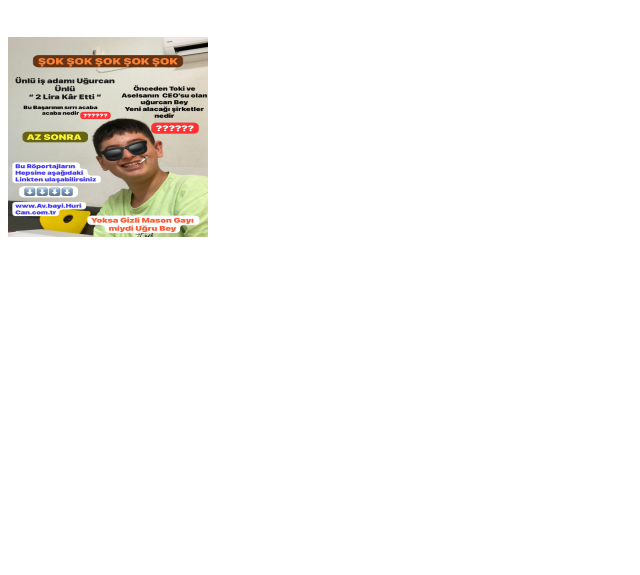
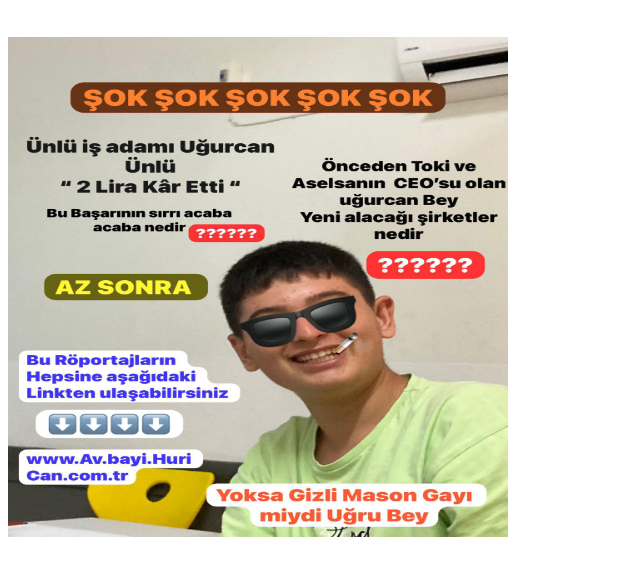
Before and after one commit to 12aCeo/12aCeo.github.io, a plain HTML site: page index.html in a window 1280 px wide. Shown: the part 61-636 px from the top of the page, without its empty margins (0-640 px from the left). Drawn offline with Linux system fonts and the light colour scheme.

Commit message:
Update index.html

```diff
--- a/index.html
+++ b/index.html
@@ -8,6 +8,6 @@
 <body>
     <h1>12/A CEO COMPARATION</h1>
     <br>
-    <img src="CEO.jpg" style="width:200px;height: 200px">
+    <img src="CEO.jpg" style="width:500px;height: 500px">
 </body>
 </html>
```
